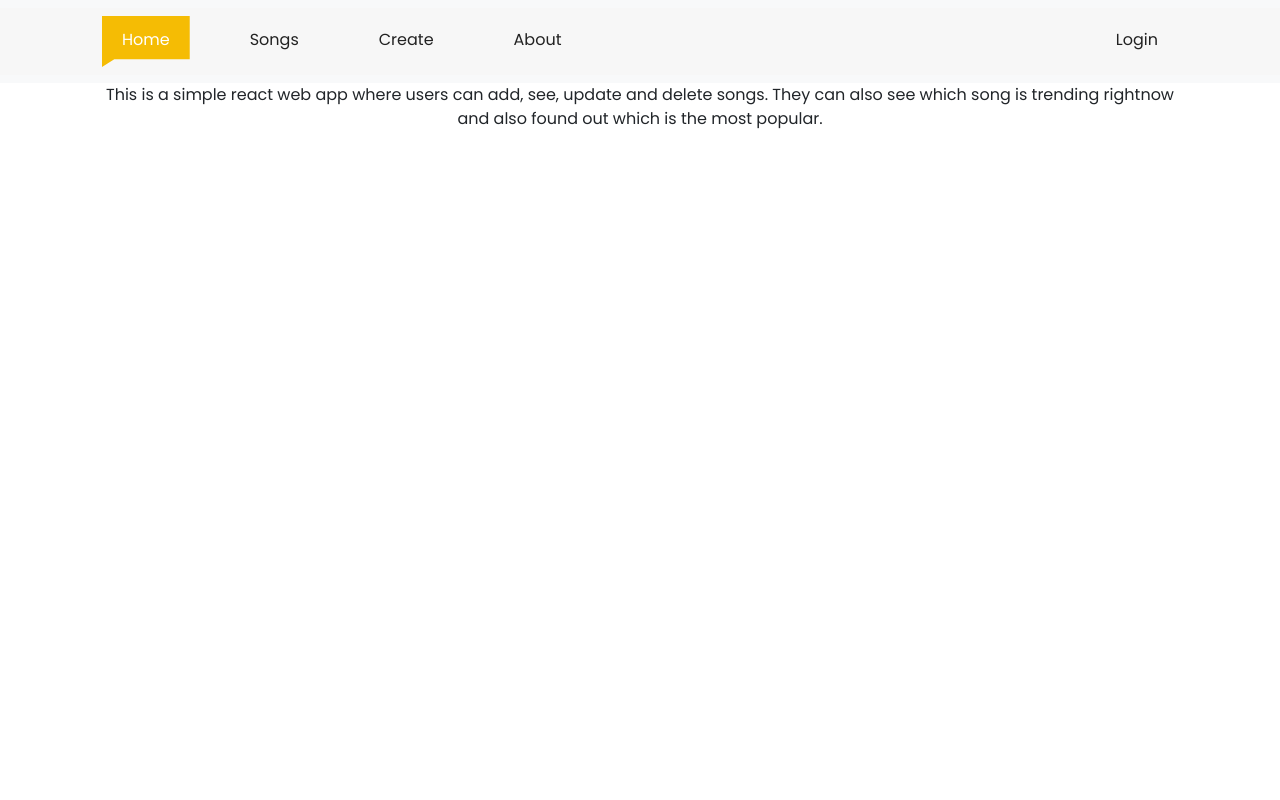
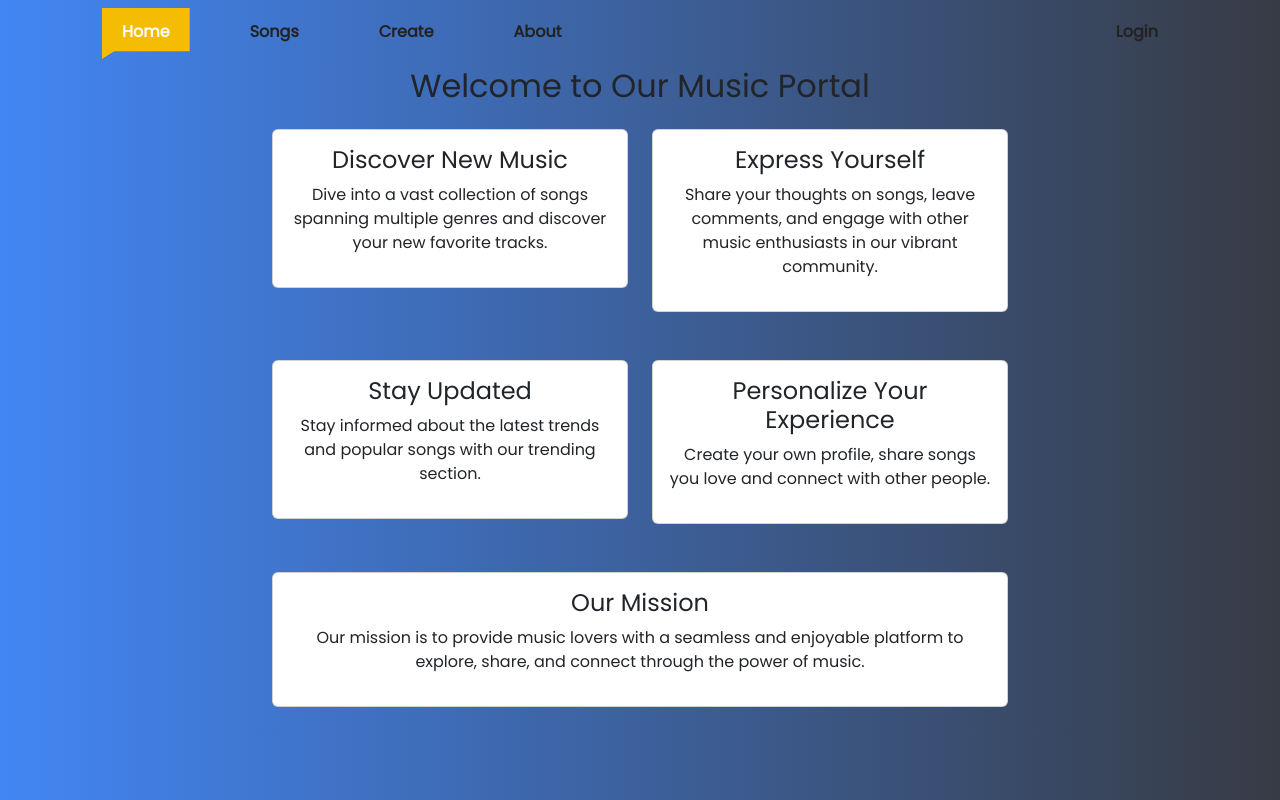
Before and after one commit to Biruk42/Songzz-web-app, a React (Create React App) app: page /about in a window 1280 px wide. Built offline with nearby package versions, Linux system fonts and the light colour scheme; no server answers.

Commit message:
change the background and color of buttons, page

```diff
--- a/src/components/SongSection.js
+++ b/src/components/SongSection.js
@@ -1,4 +1,4 @@
-import React, { useEffect } from "react";
+import React from "react";
 import FontAwesome from "react-fontawesome";
 import { Link } from "react-router-dom";
 import { excerpt } from "../utility";
@@ -13,7 +13,6 @@ const SongSection = ({
   imgUrl,
   author,
   userId,
-  timestamp,
   user,
   handleDelete,
 }) => {
@@ -47,15 +46,16 @@ const SongSection = ({
               <Link to={`/update/${id}`}>
                 <FontAwesome
                   name="edit"
+                  className="edit-icon"
                   style={{ margin: "15px", cursor: "pointer" }}
-                  size="2x"
+                  size="1x"
                 />
               </Link>
               <FontAwesomeIcon
                 icon={faTrash}
-                // name="trash"
+                className="delete-icon"
                 style={{ cursor: "pointer" }}
-                size="2x"
+                size="1x"
                 onClick={() => handleDelete(id)}
               />
             </div>
--- a/src/index.css
+++ b/src/index.css
@@ -4,6 +4,9 @@ body {
   line-height: 1.5;
   -webkit-font-smoothing: antialiased;
   -moz-osx-font-smoothing: grayscale;
+  background: #73767e; /* fallback for old browsers */
+  background: -webkit-linear-gradient(to right, #4286f4, #373b44);
+  background: linear-gradient(to right, #4286f4, #373b44);
 }
 
 code {
--- a/src/pages/About.js
+++ b/src/pages/About.js
@@ -3,13 +3,71 @@ import React from "react";
 const About = () => {
   return (
     <div className="container padding">
-      <div className="col-md-12">
-        <div className="row mx-0">
-          <p>
-            This is a simple react web app where users can add, see, update and
-            delete songs. They can also see which song is trending rightnow and
-            also found out which is the most popular.
-          </p>
+      <div className="row justify-content-center">
+        <div className="col-md-8">
+          <h2 className="text-center mb-4">Welcome to Our Music Portal</h2>
+          <div className="row my-4">
+            <div className="col-md-6">
+              <div className="card hoverable-card mb-4">
+                <div className="card-body">
+                  <h4>Discover New Music</h4>
+                  <p>
+                    Dive into a vast collection of songs spanning multiple
+                    genres and discover your new favorite tracks.
+                  </p>
+                </div>
+              </div>
+            </div>
+            <div className="col-md-6">
+              <div className="card hoverable-card mb-4">
+                <div className="card-body">
+                  <h4>Express Yourself</h4>
+                  <p>
+                    Share your thoughts on songs, leave comments, and engage
+                    with other music enthusiasts in our vibrant community.
+                  </p>
+                </div>
+              </div>
+            </div>
+          </div>
+          <div className="row my-4">
+            <div className="col-md-6">
+              <div className="card hoverable-card mb-4">
+                <div className="card-body">
+                  <h4>Stay Updated</h4>
+                  <p>
+                    Stay informed about the latest trends and popular songs with
+                    our trending section.
+                  </p>
+                </div>
+              </div>
+            </div>
+            <div className="col-md-6">
+              <div className="card hoverable-card mb-4">
+                <div className="card-body">
+                  <h4>Personalize Your Experience</h4>
+                  <p>
+                    Create your own profile, share songs you love and connect
+                    with other people.
+                  </p>
+                </div>
+              </div>
+            </div>
+          </div>
+          <div className="row my-4">
+            <div className="col-md-12">
+              <div className="card hoverable-card">
+                <div className="card-body">
+                  <h4>Our Mission</h4>
+                  <p>
+                    Our mission is to provide music lovers with a seamless and
+                    enjoyable platform to explore, share, and connect through
+                    the power of music.
+                  </p>
+                </div>
+              </div>
+            </div>
+          </div>
         </div>
       </div>
     </div>
--- a/src/pages/AddEditSong.js
+++ b/src/pages/AddEditSong.js
@@ -178,7 +178,7 @@ const AddEditSong = ({ user, setActive }) => {
                 />
               </div>
               <div className="col-12 py-3">
-                <p className="trending">Is it trending song ?</p>
+                <p className="trending">Is it trending?</p>
                 <div className="form-check-inline mx-2">
                   <input
                     type="radio"
@@ -227,12 +227,22 @@ const AddEditSong = ({ user, setActive }) => {
                 />
               </div>
               <div className="mb-3">
-                <input
-                  type="file"
-                  className="form-control"
-                  onChange={(e) => setFile(e.target.files[0])}
-                />
+                {progress !== null && progress < 100 ? (
+                  <progress value={progress} max="100" />
+                ) : (
+                  <>
+                    <input
+                      type="file"
+                      className="form-control"
+                      onChange={(e) => setFile(e.target.files[0])}
+                    />
+                    {file && (
+                      <p className="file-info">Selected File: {file.name}</p>
+                    )}
+                  </>
+                )}
               </div>
+
               <div className="col-12 py-3 text-center">
                 <button
                   className="btn btn-add"
--- a/src/pages/Auth.js
+++ b/src/pages/Auth.js
@@ -71,6 +71,8 @@ const Auth = ({ setActive, setUser }) => {
         );
       } else if (error.code === "auth/weak-password") {
         toast.error("Password should be at least 6 characters");
+      } else if (error.code === "invalid-argument") {
+        toast.error("Error");
       } else {
         console.error("An error occurred:", error);
       }
--- a/src/pages/Detail.js
+++ b/src/pages/Detail.js
@@ -137,8 +137,7 @@ const Detail = ({ setActive, user }) => {
           <div className="row mx-0">
             <div className="col-md-8">
               <span className="meta-info text-start">
-                By <p className="author">{song?.author}</p> -&nbsp;
-                {song?.timestamp.toDate().toDateString()}
+                By <p className="author">{song?.author}</p>
                 <Like handleLike={handleLike} likes={likes} userId={userId} />
               </span>
               <p className="text-start">{song?.description}</p>
--- a/src/style.scss
+++ b/src/style.scss
@@ -40,9 +40,16 @@ $yellow: #f5bc04;
   padding-left: 0 !important;
   padding-right: 0 !important;
 }
+//Auth
+.text-center.heading.py-2 {
+  color: white;
+}
 
 // Header
-
+.navbar.navbar-expand-lg.navbar-light.bg-light {
+  padding: 0;
+  font-weight: bold;
+}
 .navbar-light .navbar-nav .open > .nav-link,
 .navbar-light .navbar-nav .active > .nav-link,
 .navbar-light .navbar-nav .nav-link.open,
@@ -82,7 +89,9 @@ $yellow: #f5bc04;
 }
 
 .bg-faded {
-  background-color: #f7f7f7;
+  background: #373b44; /* fallback for old browsers */
+  background: -webkit-linear-gradient(to right, #4286f4, #373b44);
+  background: linear-gradient(to right, #4286f4, #373b44);
 }
 
 .mobile_logo_width {
@@ -96,7 +105,7 @@ $yellow: #f5bc04;
 
 // form
 .heading {
-  font-size: 20px;
+  font-size: 24px;
   color: #424040;
   font-weight: 600;
 }
@@ -142,7 +151,7 @@ $yellow: #f5bc04;
 }
 
 .btn-add {
-  background: #bf7034 !important;
+  background: $yellow !important;
   @include border-radius(0!important);
   color: #fff !important;
   padding: 10px 50px !important;
@@ -170,7 +179,7 @@ $yellow: #f5bc04;
 
 .trending {
   float: left;
-  color: #806a78;
+  color: #181717;
   font-size: 18px;
   margin: auto;
 }
@@ -179,8 +188,9 @@ $yellow: #f5bc04;
 
 .song-heading {
   font-size: 24px;
-  color: #222;
-  border-bottom: 1px solid #777;
+  font-weight: bold;
+  color: white;
+  border-bottom: 1px solid #858484;
 }
 
 .songs-img {
@@ -204,8 +214,8 @@ $yellow: #f5bc04;
 }
 
 .title {
-  font-size: 17px;
-  color: #222 !important;
+  font-size: 18px;
+  color: #212121 !important;
   font-weight: 800;
   font-family: "Poppins";
   text-decoration: none;
@@ -215,7 +225,18 @@ $yellow: #f5bc04;
 .category {
   display: inline-block;
   position: relative;
-  background-color: #4287f5;
+  background: linear-gradient(
+      to bottom,
+      rgba(255, 255, 255, 0.15) 0%,
+      rgba(0, 0, 0, 0.15) 100%
+    ),
+    radial-gradient(
+        at top center,
+        rgba(255, 255, 255, 0.4) 0%,
+        rgba(0, 0, 0, 0.4) 120%
+      )
+      #989898;
+  background-blend-mode: multiply, multiply;
   padding: 4px 8px;
   color: #fff;
   text-decoration: none;
@@ -226,17 +247,17 @@ $yellow: #f5bc04;
   border-radius: 4px;
 }
 
-.fa-trash {
-  color: #c43421 !important;
+.edit-icon {
+  color: #ffa500;
 }
 
-.fa-edit {
-  color: lightsalmon !important;
+.delete-icon {
+  color: #dc3545;
 }
 
 .meta-info {
   font-size: 15px;
-  color: #222;
+  color: #24273a;
   display: block;
   font-family: "Poppins";
   text-decoration: none;
@@ -244,7 +265,7 @@ $yellow: #f5bc04;
 
 .song-single-content .meta-info {
   margin-top: 8px;
-  border-bottom: 1px solid #777;
+  border-bottom: 1px solid #d8d7d7;
   margin-bottom: 15px;
 }
 
@@ -256,7 +277,7 @@ $yellow: #f5bc04;
 
 .short-description {
   font-size: 14px;
-  color: #777;
+  color: #b1afaf;
 }
 
 .btn-read {
@@ -278,13 +299,15 @@ $yellow: #f5bc04;
 .song-title-box {
   width: 38.2%;
   z-index: 555;
-  background-size: cover;
-  background-repeat: no-repeat;
+  // background-size: cover;
+  // background-repeat: no-repeat;
+  background-size: contain;
+  background-repeat: repeat;
   background-position: center center;
 
   .single & {
     position: relative;
-    height: 700px;
+    height: 550px;
     width: 100%;
   }
 
@@ -311,10 +334,11 @@ $yellow: #f5bc04;
     }
 
     h2 {
+      font-family: cursive;
       color: white;
       font-weight: 300;
       .single & {
-        font-size: 72px;
+        font-size: 64px;
       }
     }
 
@@ -331,7 +355,10 @@ $yellow: #f5bc04;
 
 .song-single-content {
   z-index: 999;
-  background: white;
+  // background: white;
+  background: #373b44; /* fallback for old browsers */
+  background: -webkit-linear-gradient(to right, #4286f4, #373b44);
+  background: linear-gradient(to right, #4286f4, #373b44);
 
   p,
   ul li {
@@ -382,10 +409,13 @@ $yellow: #f5bc04;
 
 .most-popular-font-meta {
   font-size: 12px;
-  color: #777;
+  color: #8d8b8b;
 }
 
 // Trending
+// .container-fluid.pb-4.pt-4.padding {
+//   background-color: #b47b3f;
+// }
 .trending-img-position {
   position: relative;
   overflow: hidden;
```
